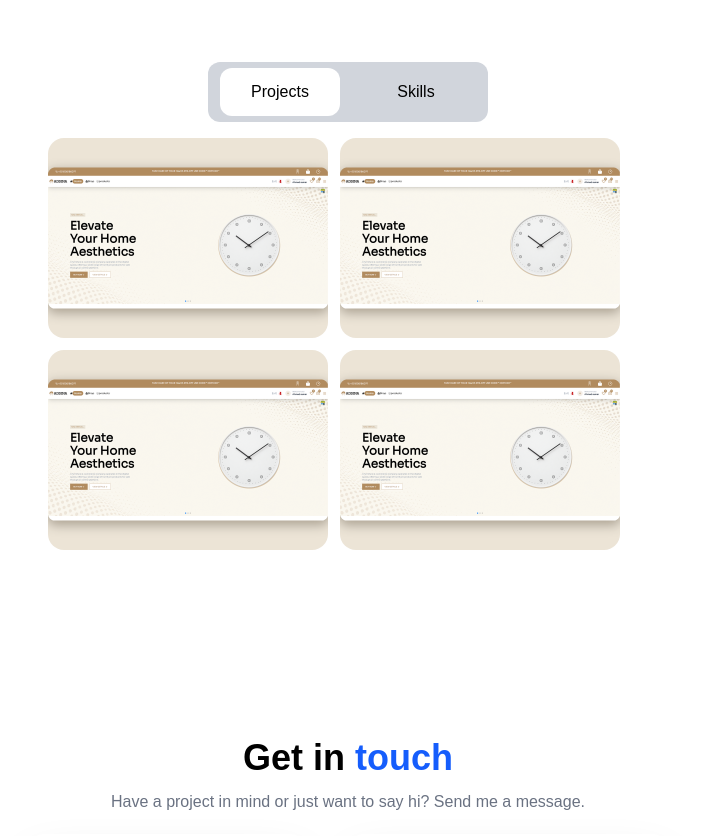
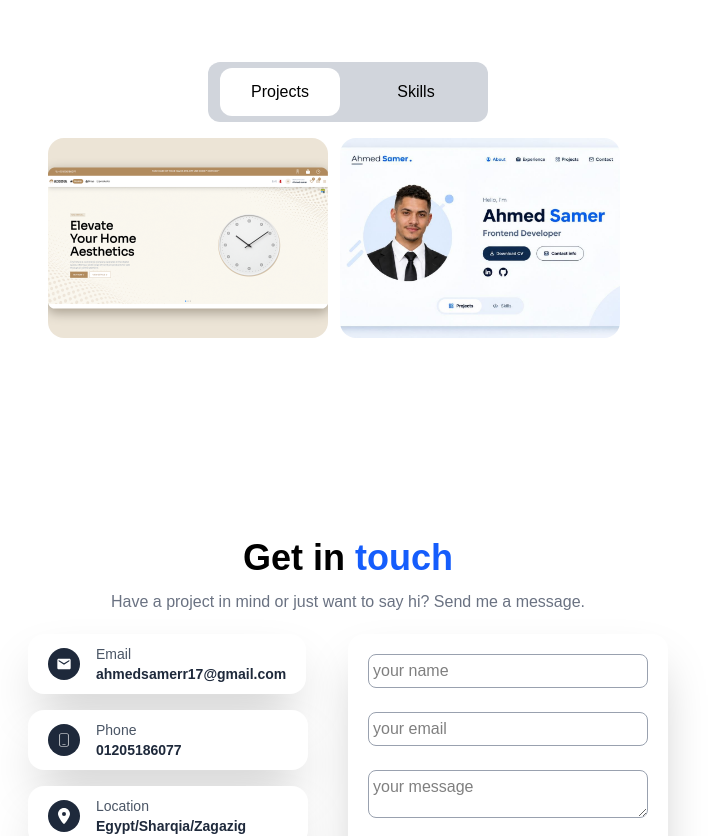
Before and after one commit to ahm8648u-crypto/protofolio, a React (Vite) app: page / in a window 1280 px wide. Shown: the part 780-1616 px from the top of the page, without its empty margins (292-1000 px from the left). Built offline with nearby package versions, Linux system fonts and the light colour scheme.

Commit message:
fix mobile overflow

```diff
--- a/src/pages/Experience.tsx
+++ b/src/pages/Experience.tsx
@@ -2,8 +2,16 @@ import { useState } from "react"
 import proj from '../image/proj.png'
 import { HiOutlineLink } from "react-icons/hi";
 import { FaRegCheckCircle } from "react-icons/fa";
+import proto from '../image/mos.png'
 
-function ProjectCard({ title, type, link }: { title: string; type: string; link: string }) {
+type ProjectCardProps = {
+  title: string;
+  type: string;
+  link: string;
+  img: string;
+};
+
+function ProjectCard({ title, type, link, img }: ProjectCardProps) {
   const [open, setOpen] = useState(false);
 
   return (
@@ -11,7 +19,7 @@ function ProjectCard({ title, type, link }: { title: string; type: string; link:
       className="group relative w-70 h-50 overflow-hidden rounded-2xl cursor-pointer"
       onClick={() => setOpen(!open)}
     >
-      <img className="block w-full h-full object-cover" src={proj} alt="" />
+      <img className="block w-full h-full object-cover" src={img} alt={title} />
 
       <div
         className={`absolute inset-0 bg-black/50 transition-transform duration-300 group-hover:translate-y-0 ${
@@ -48,13 +56,21 @@ export default function Experience() {
           <a className={`${base} ${active === "skill" ? "bg-white" : ""}`} onClick={() => setActive("skill")}>Skills</a>
         </div>
 
-        <div className={` ${active === "proj" ? "h-210 sm:h-150" : "h-150 sm:h-100 "}  w-150 relative overflow-hidden`}>
+        <div className={` ${active === "proj" ? "h-150 sm:h-100" : "h-80 sm:h-100 "}  w-150 relative overflow-hidden `}>
           {/* projects */}
           <div className={`grid grid-cols-1 sm:grid-cols-2 gap-3 absolute left-40 sm:left-0 ${active === "proj" ? "translate-x-0" : " -translate-x-150"} duration-500`}>
-            <ProjectCard title="E-commerce Site" type="web" link="https://ahm8648u-crypto.github.io/final-projectt/" />
-            <ProjectCard title="E-commerce Site" type="web" link="https://ahm8648u-crypto.github.io/final-projectt/" />
-            <ProjectCard title="E-commerce Site" type="web" link="https://ahm8648u-crypto.github.io/final-projectt/" />
-            <ProjectCard title="E-commerce Site" type="web" link="https://ahm8648u-crypto.github.io/final-projectt/" />
+            <ProjectCard
+              title="E-commerce Site"
+              type="web"
+              link="https://ahm8648u-crypto.github.io/final-projectt/"
+              img={proj}
+            />
+            <ProjectCard
+              title="Protofolio"
+              type="web"
+              link="https://ahm8648u-crypto.github.io/protofolio/"
+              img={proto}
+            />
           </div>
           {/* end projects */}
 
--- a/src/pages/Home.tsx
+++ b/src/pages/Home.tsx
@@ -9,7 +9,7 @@ import Contact from './Contact';
 export default function Home() {
   return (
     <>
-    <div className='flex flex-col md:flex-row items-center mx-auto my-10 sm:my-40 -gap-40 md:gap-15 mr-20'>
+    <div className='flex flex-col md:flex-row items-center mx-auto my-10 sm:my-40 -gap-40 md:gap-15 sm:pr-0 pr-200'>
       {/* جزء الصورة */}
       <div className="w-97 h-97">
         <img
```
Also changed, not shown: src/image/mos.png (added).
